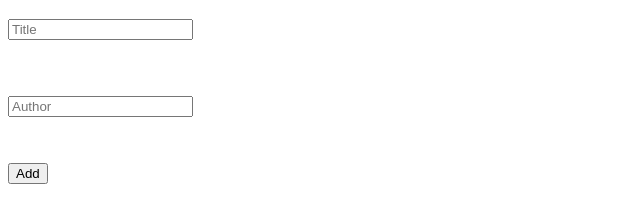
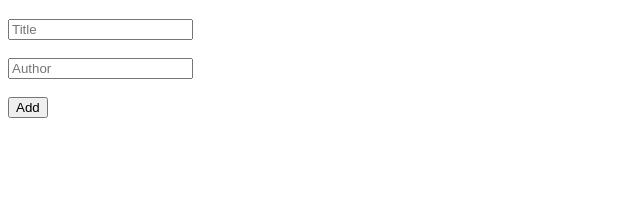
Before and after one commit to jodavid444/Awesome-Books, a website: page index.html in a window 1280 px wide. Shown: the part 61-284 px from the top of the page, without its empty margins (0-640 px from the left). Drawn offline with Linux system fonts and the light colour scheme.

Commit message:
Update style.css file

```diff
--- a/style.css
+++ b/style.css
@@ -1,4 +1,3 @@
-input {
-  display: block;
-  margin: 10px 0 10px 0;
+li {
+    list-style-type: none;
 }
```
